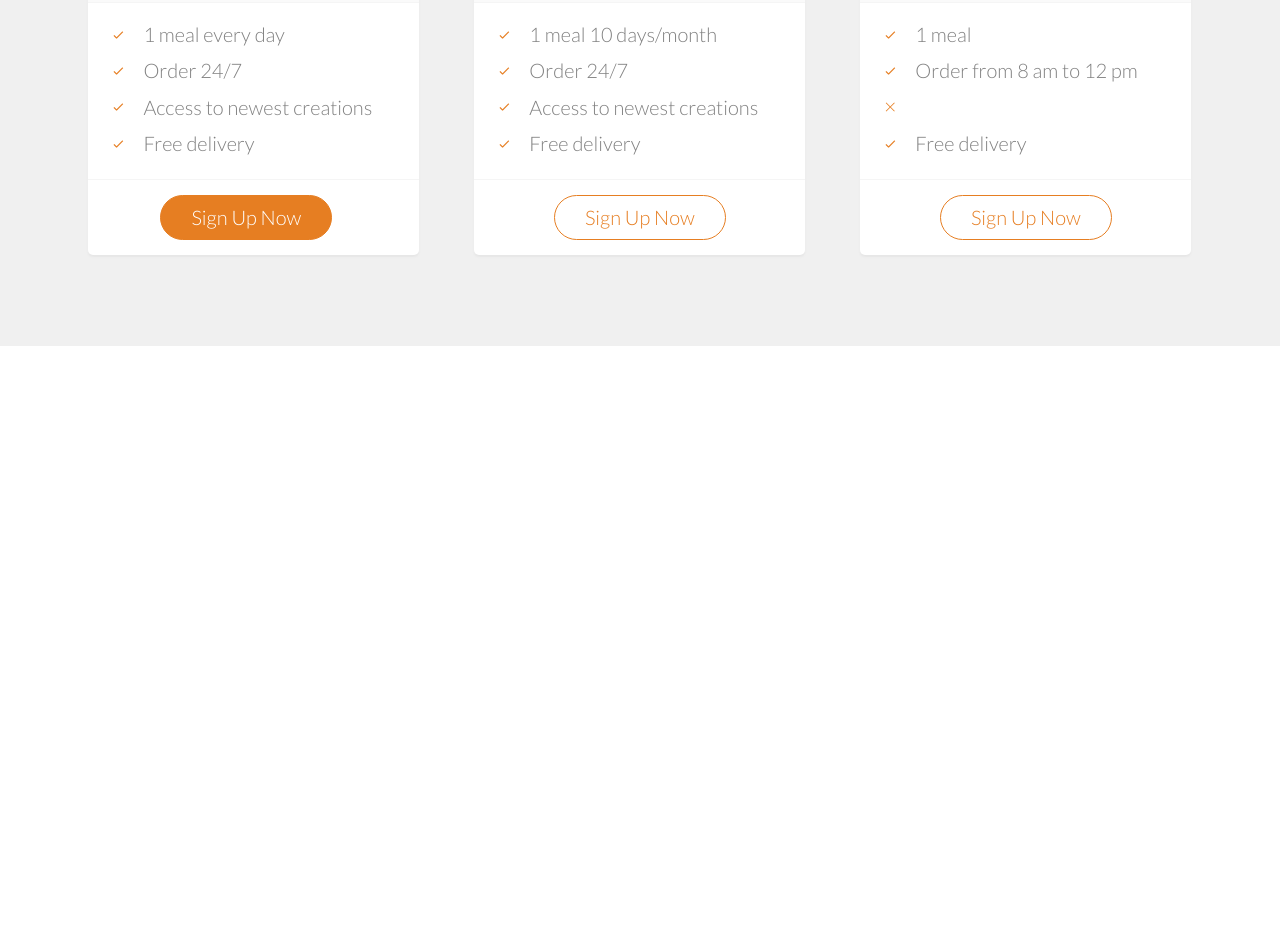
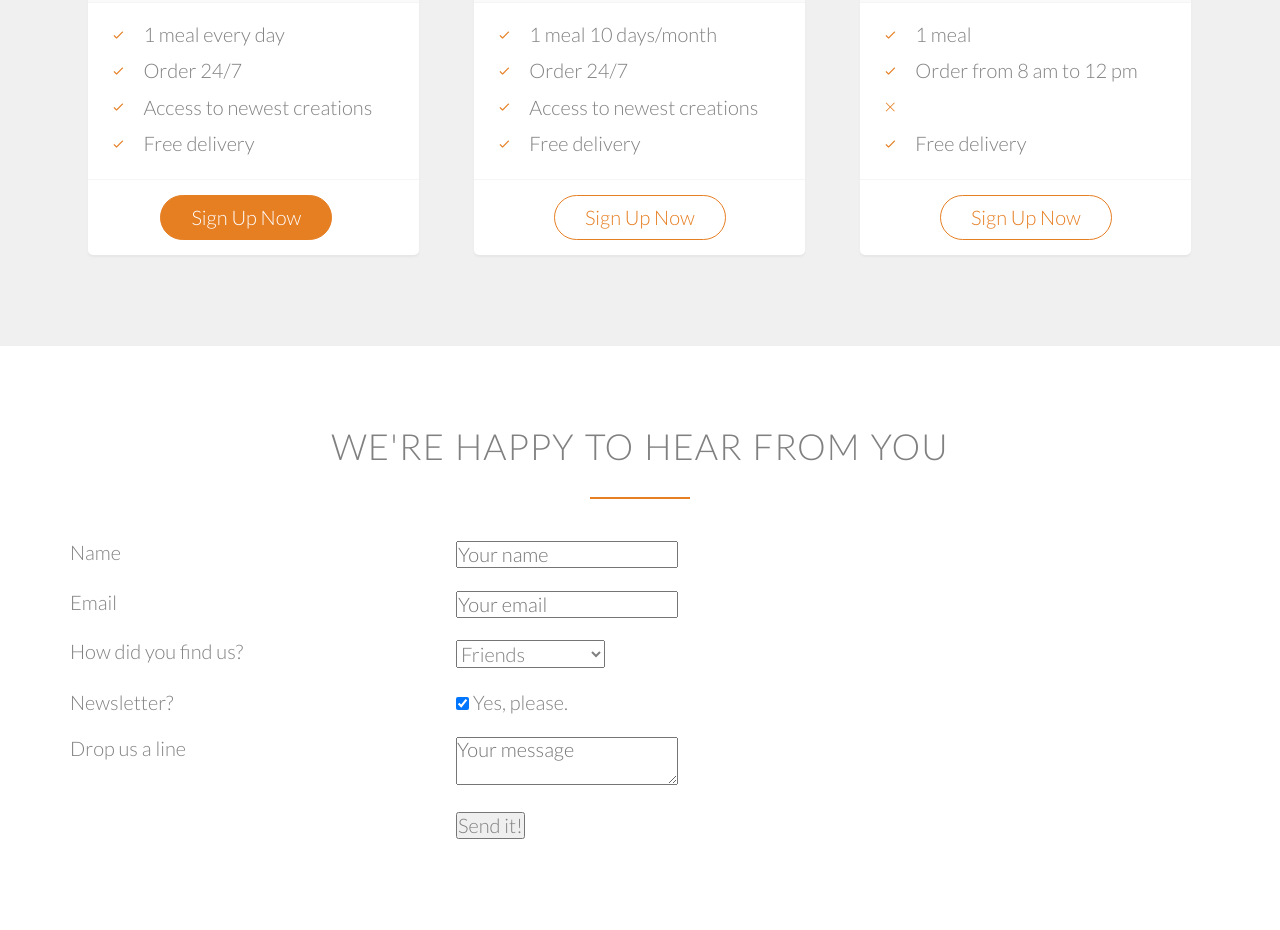
Before and after one commit to DannyShien/Udemy-OmniFood, a plain HTML site: page index.html in a window 1280 px wide. Shown: the part 4283-5213 px from the top of the page. Before the commit the page ends 4629 px from the top, so only its background shows below. Drawn offline with nearby package versions, Linux system fonts and the light colour scheme; files whose address does not match are found by name.

Commit message:
create basic form

```diff
--- a/index.html
+++ b/index.html
@@ -311,6 +311,68 @@
         </div>
     </section>
 
+    <section class = 'section-form'>
+        <div class = 'row'>
+            <h2>We're happy to hear from you</h2>
+        </div>
+        <div class = 'row'>
+            <form method = 'POST' action = '#' class = 'contact-form'>
+                <div class = 'row'>
+                    <div class = 'col span-1-of-3'>
+                        <label for = 'name'>Name</label>
+                    </div>
+                    <div class = 'col span2-of-3'>
+                        <input type = "text" name = 'name' id = 'name' placeholder = 'Your name' required>
+                    </div>
+                </div>
+                <div class = 'row'>
+                    <div class = 'col span-1-of-3'>
+                        <label for = 'email'>Email</label>
+                    </div>
+                    <div class = 'col span2-of-3'>
+                        <input type = "email" name = 'email' id = 'email' placeholder = 'Your email' required>
+                    </div>
+                </div>
+                <div class = 'row'>
+                    <div class = 'col span-1-of-3'>
+                        <label for = 'find-us'>How did you find us?</label>
+                    </div>
+                    <div class = 'col span2-of-3'>
+                        <select class = 'find-us' id = 'find-us'>
+                            <option value = 'friends' selected>Friends</option>
+                            <option value = 'search'>Search engine</option>
+                            <option value = 'ad'>Advertisement</option>
+                            <option value = 'other'>Other</option>
+                        </select>
+                    </div>
+                </div>
+                <div class = 'row'>
+                    <div class = 'col span-1-of-3'>
+                        <label>Newsletter?</label>
+                    </div>
+                    <div class = 'col span2-of-3'>
+                        <input type = "checkbox" name = 'news' id = 'news' checked> Yes, please.
+                    </div>
+                </div>
+                <div class = 'row'>
+                    <div class = 'col span-1-of-3'>
+                        <label>Drop us a line</label>
+                    </div>
+                    <div class = 'col span2-of-3'>
+                        <textarea = name = 'message' placeholder='Your message'></textarea>
+                    </div>
+                </div>
+                <div class = 'row'>
+                    <div class = 'col span-1-of-3'>
+                        <label>&nbsp;</label>
+                    </div>
+                    <div class = 'col span2-of-3'>
+                        <input type = "submit" value = 'Send it!'>
+                    </div>
+                </div>
+            </form>
+        </div>
+    </section>
 
 </body>
 </html>
```
